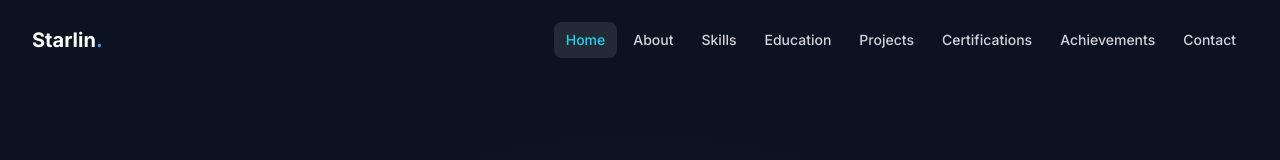
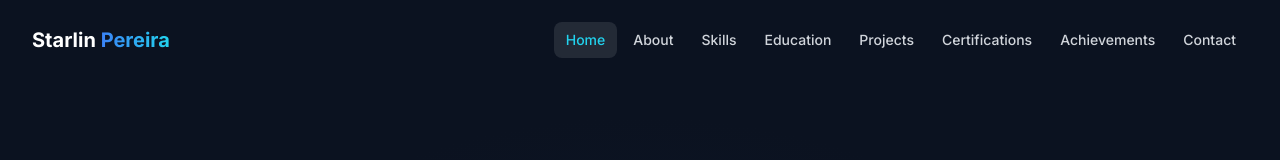
Before and after one commit to Starlin7/Starlin7.github.io, a React (Vite) app: page / in a window 1280 px wide. Shown: the top 160 px of the page. Built offline with nearby package versions, Linux system fonts and the light colour scheme.

Commit message:
Update navbar brand to Starlin Pereira with blue gradient accent

```diff
--- a/src/components/Navbar.jsx
+++ b/src/components/Navbar.jsx
@@ -68,9 +68,9 @@ export default function Navbar() {
           <a
             href="#home"
             onClick={(e) => handleClick(e, '#home')}
-            className="text-xl font-bold text-white hover:opacity-90 transition-opacity"
+            className="text-lg sm:text-xl font-bold text-white hover:opacity-90 transition-opacity whitespace-nowrap"
           >
-            Starlin<span className="gradient-text">.</span>
+            Starlin <span className="gradient-text">Pereira</span>
           </a>
 
           {/* Desktop Nav */}
```
